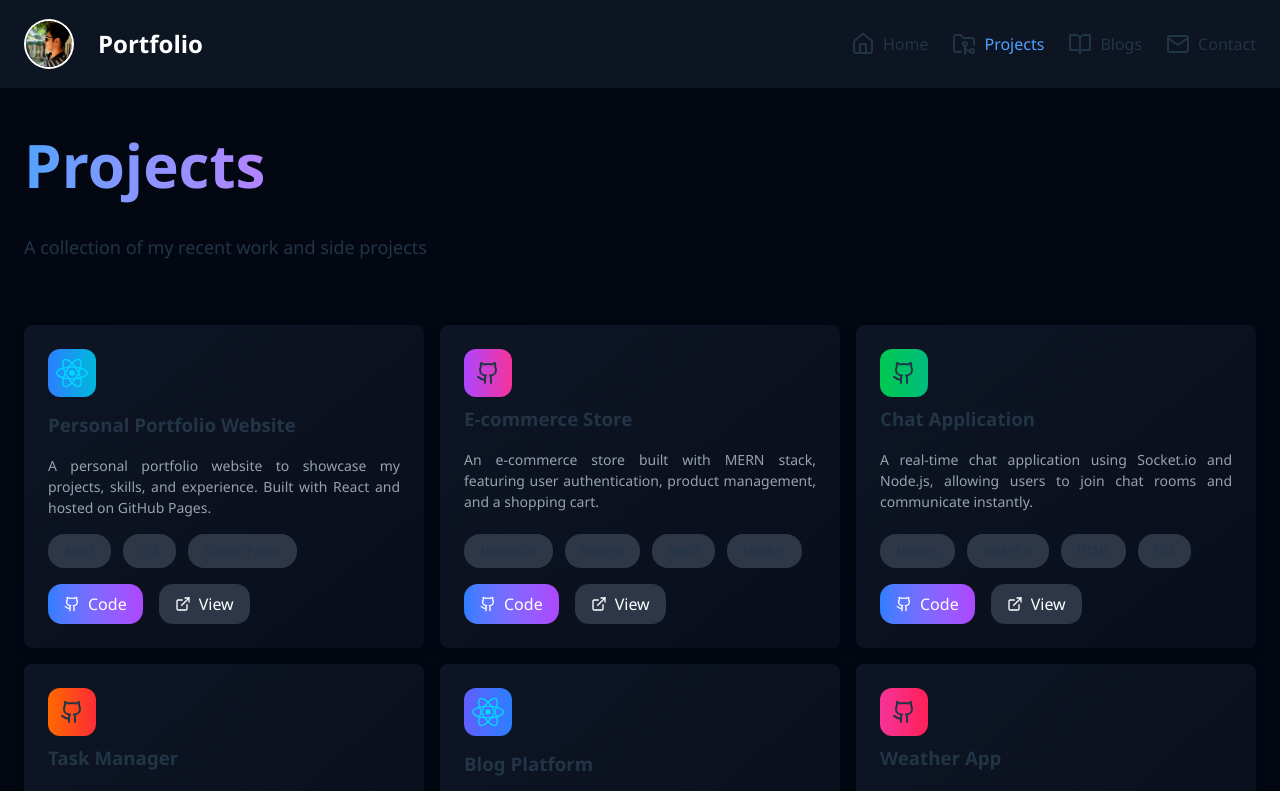
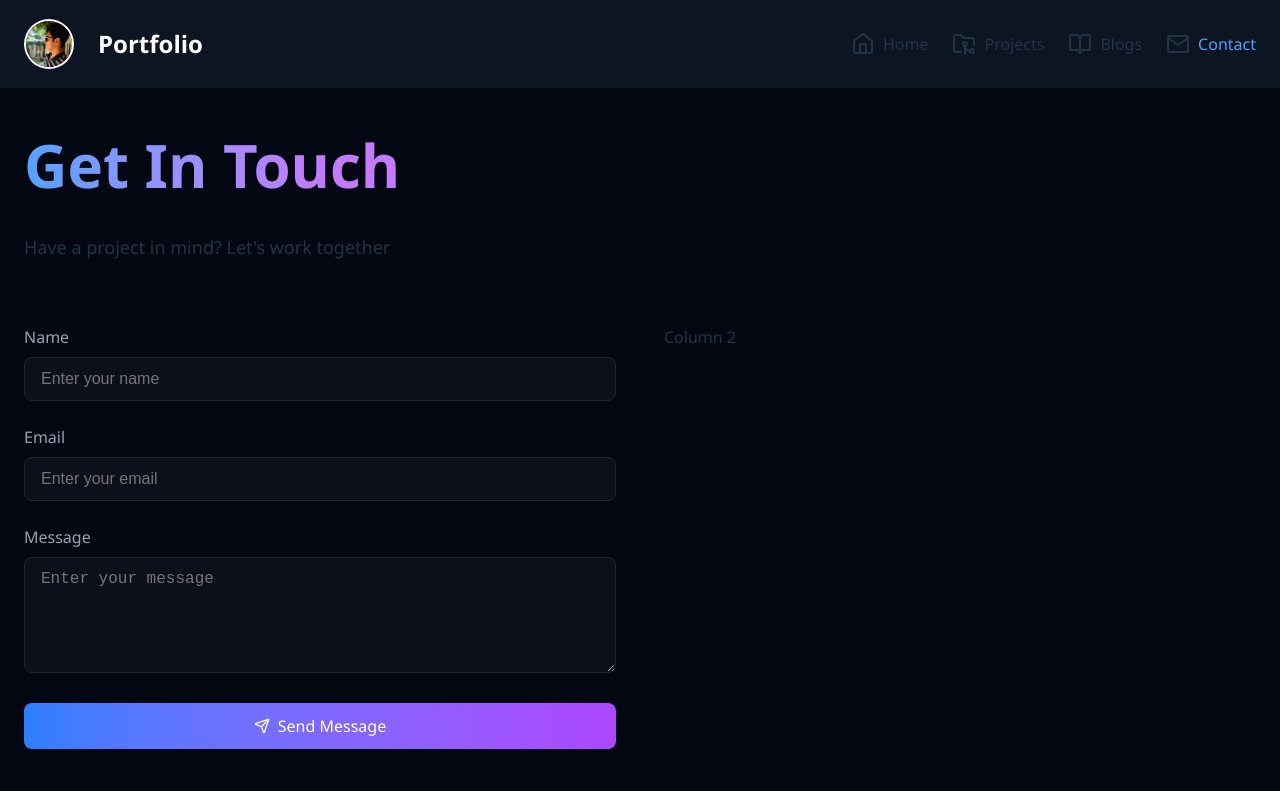
Before and after one commit to sarunsathis/Portfolio-Website, a React (Vite) app in the folder portfolio-frontend/: page / in a window 1280 px wide. Shown: the top 791 px of the page. Built offline with nearby package versions, Linux system fonts and the light colour scheme.

Commit message:
Contact form Component Basic UI Dev

```diff
--- a/portfolio-frontend/src/App.jsx
+++ b/portfolio-frontend/src/App.jsx
@@ -7,10 +7,12 @@ import Paragraph from './components/paragraph/Paragraph.jsx'
 import WorkEx from './components/workEx/WorkEx.jsx'
 import TabContainer from './components/tabContainer/TabContainer.jsx'
 import ProjectList from './components/projectList/ProjectList.jsx'
+import ColumnContainer from './components/columnContainer/columnContainer.jsx'
+import ContactForm from './components/contactForm/ContactForm.jsx'
 
 
 function App() {
-  const [selectedSection, setSelectedSection] = useState('project');
+  const [selectedSection, setSelectedSection] = useState('contact');
 
   function changeSelectedSection(selection) {
     console.log(selection);
@@ -40,6 +42,18 @@ function App() {
 
         <ProjectList/>
       </TabContainer>
+
+      <TabContainer className={ selectedSection == 'contact' ? 'd-block' : 'd-none' }>
+        <Paragraph>
+            <h2 className='m-0 pageTitle'>Get In Touch</h2>
+            <p className='m-0 mb-16 fs-18 pageSummary'>Have a project in mind? Let's work together</p>
+        </Paragraph>
+
+        <ColumnContainer>
+          <ContactForm/>
+          <div>Column 2</div>
+        </ColumnContainer>
+      </TabContainer>
     </>
   )
 }
--- /dev/null
+++ b/portfolio-frontend/src/components/columnContainer/columnContainer.jsx
@@ -0,0 +1,11 @@
+import "./styles.css"
+function ColumnContainer(props) {
+    return(
+        <div className="column-cntr">
+            {props.children}
+        </div>
+    )
+
+}
+
+export default ColumnContainer;
--- /dev/null
+++ b/portfolio-frontend/src/components/columnContainer/styles.css
@@ -0,0 +1,10 @@
+.column-cntr{
+    display: flex;
+    flex-direction: row;
+    gap: 48px;
+    padding: 24px;
+    padding-top: 0px;
+}
+.column-cntr > *{
+    flex: 1;
+}
--- /dev/null
+++ b/portfolio-frontend/src/components/contactForm/ContactForm.jsx
@@ -0,0 +1,33 @@
+import "./styles.css";
+
+function ContactForm() {
+    return(
+        <div>
+            <form action={'.'} method="POST"
+                className="contact-form d-flex flex-column gap-row-4">
+                <div>
+                    <label className="col-12" htmlFor="name">Name</label>
+                    <input placeholder="Enter your name" className="col-12" type="text" id="name" name="name" required />
+                </div>
+
+                <div>
+                    <label className="col-12" htmlFor="email">Email</label>
+                    <input placeholder="Enter your email" className="col-12" type="email" id="email" name="email" required />
+                </div>
+
+                <div>
+                    <label className="col-12" htmlFor="message">Message</label>
+                    <textarea placeholder="Enter your message" className="col-12" id="message" name="message" rows="5" required></textarea>
+                </div>
+
+                <button type="submit">
+                    <svg xmlns="http://www.w3.org/2000/svg" width="16" height="16" viewBox="0 0 24 24" fill="none" stroke="currentColor" stroke-width="2" stroke-linecap="round" stroke-linejoin="round" class="lucide lucide-send w-4 h-4" data-fg-buk223="44.93:44.6847:/components/Contact.tsx:98:17:3955:28:e:Send::::::B5u2"><path d="M14.536 21.686a.5.5 0 0 0 .937-.024l6.5-19a.496.496 0 0 0-.635-.635l-19 6.5a.5.5 0 0 0-.024.937l7.93 3.18a2 2 0 0 1 1.112 1.11z"></path><path d="m21.854 2.147-10.94 10.939"></path></svg>
+                    Send Message
+                </button>
+            </form>
+        </div>
+    )
+
+}
+
+export default ContactForm;
--- /dev/null
+++ b/portfolio-frontend/src/components/contactForm/styles.css
@@ -0,0 +1,35 @@
+.contact-form{
+    row-gap: 24px;
+}
+
+.contact-form label{
+    display: block;
+    font-size: 16px;
+    color: #99a1af;
+    margin-bottom: 8px;
+}
+.contact-form input,
+.contact-form textarea{
+    width: 100%;
+    background-color: #0b101a;
+    border: 1px solid #1e2633;
+    border-radius: 8px;
+    padding: 12px 16px;
+    font-size: 16px;
+    color: #ffffff;
+    resize: vertical;
+}
+
+.contact-form button{
+    background: linear-gradient(to right, oklch(0.623 0.214 259.815) 0%, oklch(0.627 0.265 303.9) 100%);
+    color: #ffffff;
+    border: none;
+    border-radius: 8px;
+    padding: 12px 24px;
+    font-size: 16px;
+    cursor: pointer;
+    display: flex;
+    justify-content: center;
+    gap: 8px;
+    align-items: center;
+}
--- a/portfolio-frontend/src/styles/global.css
+++ b/portfolio-frontend/src/styles/global.css
@@ -27,6 +27,9 @@ body{
     margin-bottom: 16px;
 }
 
+.d-block{
+    display: block;
+}
 .d-flex{
     display: flex;
 }
```
